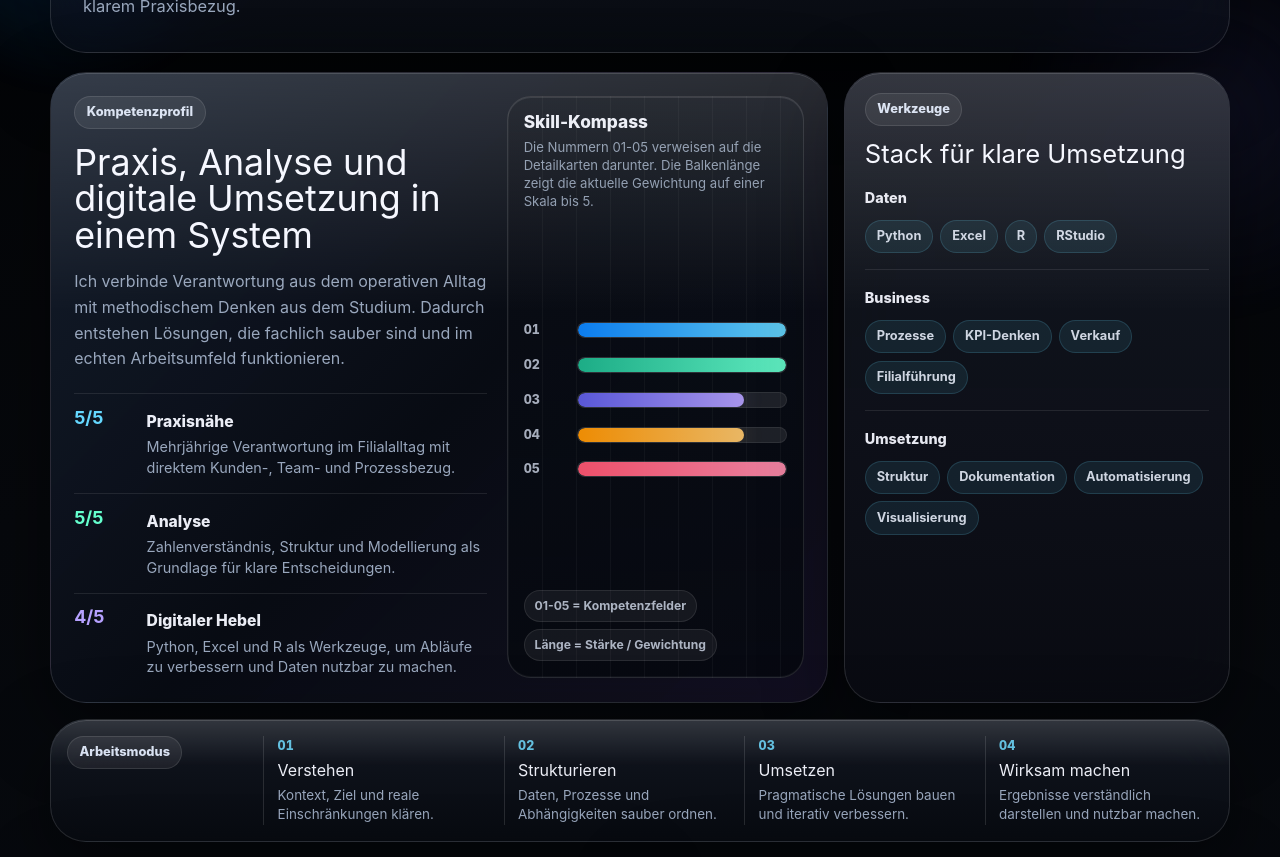
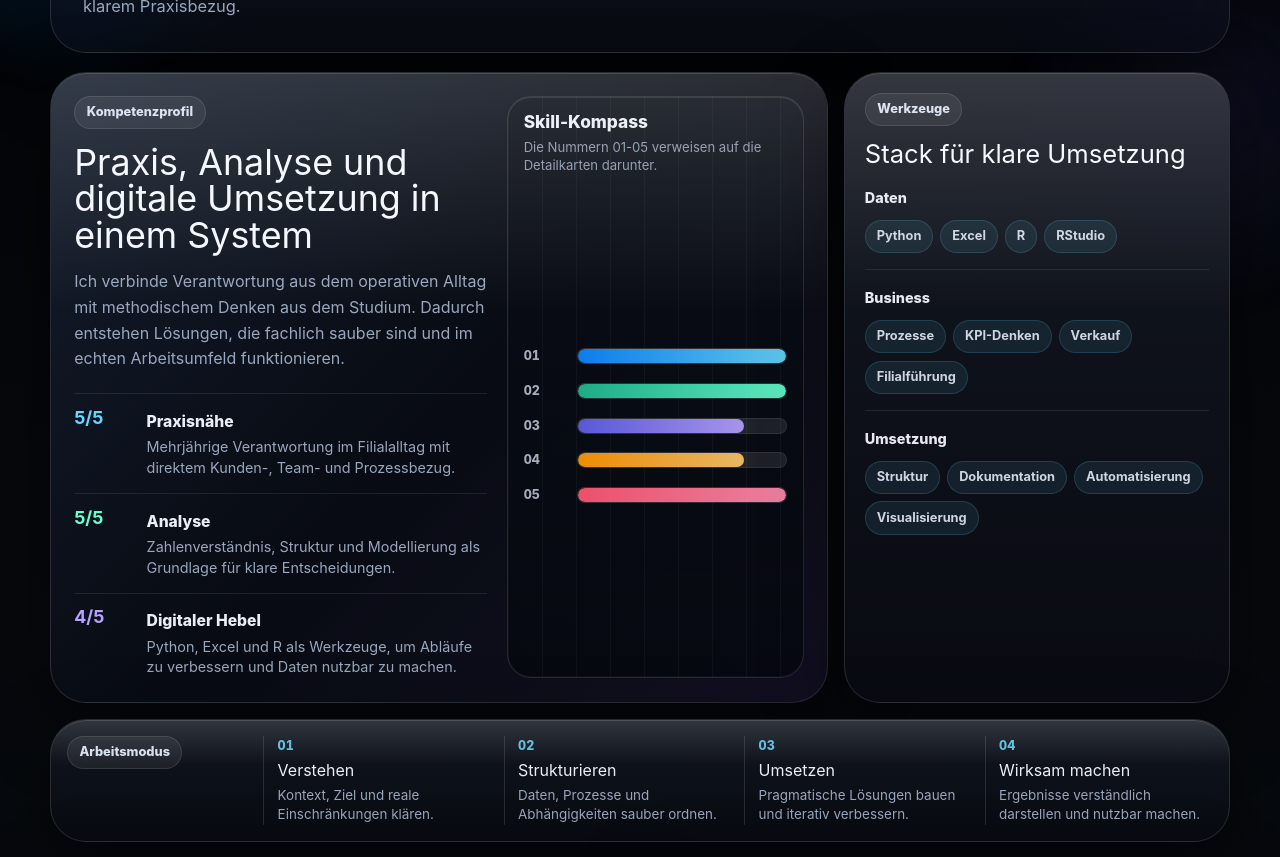
Before and after one commit to Noahwuhrmann/noah-wuhrmann-cv, a React (Vite) app: page /skills in a window 1280 px wide. Shown: the part 320-1177 px from the top of the page. Built offline with nearby package versions, Linux system fonts and the light colour scheme.

Commit message:
Simplify skill compass copy

```diff
--- a/src/content/site-copy.ts
+++ b/src/content/site-copy.ts
@@ -122,7 +122,6 @@ export type SiteCopy = {
     highlightBody: string
     visualTitle: string
     visualHint: string
-    visualLegend: string[]
     spotlights: SkillSpotlight[]
     toolLabel: string
     toolTitle: string
@@ -355,8 +354,7 @@ export const siteCopy: Record<Language, SiteCopy> = {
         "Ich verbinde Verantwortung aus dem operativen Alltag mit methodischem Denken aus dem Studium. Dadurch entstehen Lösungen, die fachlich sauber sind und im echten Arbeitsumfeld funktionieren.",
       visualTitle: "Skill-Kompass",
       visualHint:
-        "Die Nummern 01-05 verweisen auf die Detailkarten darunter. Die Balkenlänge zeigt die aktuelle Gewichtung auf einer Skala bis 5.",
-      visualLegend: ["01-05 = Kompetenzfelder", "Länge = Stärke / Gewichtung"],
+        "Die Nummern 01-05 verweisen auf die Detailkarten darunter.",
       spotlights: [
         {
           label: "Praxisnähe",
@@ -731,8 +729,7 @@ export const siteCopy: Record<Language, SiteCopy> = {
         "I combine operational responsibility from day-to-day business with methodical thinking from my studies. That creates solutions that are analytically sound and useful in real working environments.",
       visualTitle: "Skill compass",
       visualHint:
-        "The numbers 01-05 refer to the detailed cards below. Bar length shows the current weighting on a scale up to 5.",
-      visualLegend: ["01-05 = capability areas", "Length = strength / weighting"],
+        "The numbers 01-05 refer to the detailed cards below.",
       spotlights: [
         {
           label: "Practical relevance",
--- a/src/index.css
+++ b/src/index.css
@@ -1820,26 +1820,6 @@ button {
   gap: 0.92rem;
   margin: auto 0;
   padding: 0.6rem 0;
-}
-
-.skills-visual-legend {
-  display: flex;
-  flex-wrap: wrap;
-  gap: 0.45rem;
-}
-
-.skills-visual-legend span {
-  display: inline-flex;
-  align-items: center;
-  min-height: 30px;
-  padding: 0.34rem 0.62rem;
-  border-radius: 999px;
-  background: rgba(255, 255, 255, 0.06);
-  border: 1px solid rgba(255, 255, 255, 0.09);
-  color: rgba(215, 224, 241, 0.78);
-  font-size: 0.76rem;
-  font-weight: 720;
-  letter-spacing: 0;
 }
 
 .skills-visual-track {
--- a/src/pages/skills-page.tsx
+++ b/src/pages/skills-page.tsx
@@ -72,11 +72,6 @@ export function SkillsPage() {
                 ))}
               </div>
 
-              <div className="skills-visual-legend">
-                {copy.skills.visualLegend.map((legend) => (
-                  <span key={legend}>{legend}</span>
-                ))}
-              </div>
             </div>
           </article>
 
```
